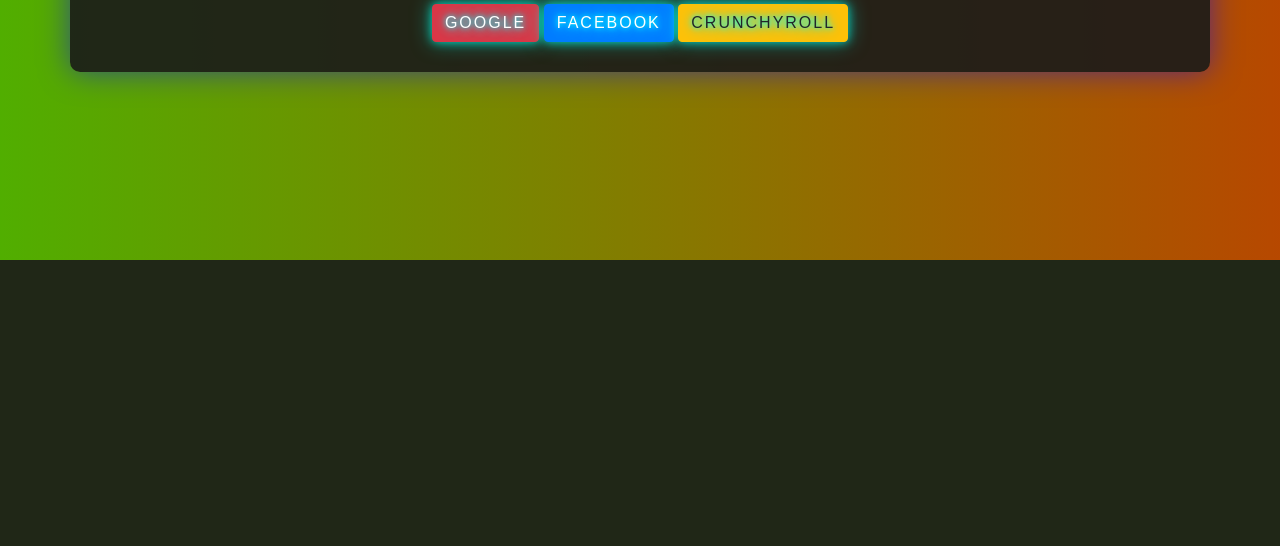
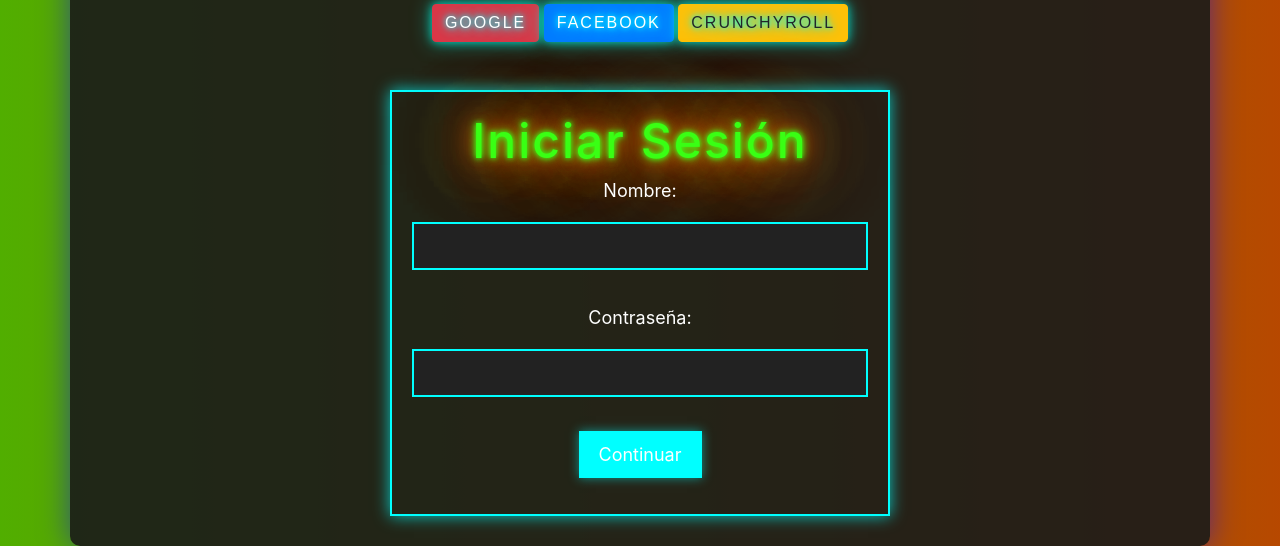
Before and after one commit to MarioGaytan/WEEBPy1, a Flask app: page / in a window 1280 px wide. Shown: the part 540-1086 px from the top of the page. Before the commit the page ends 800 px from the top, so only its background shows below. Run offline with Flask 3, Linux system fonts and the light colour scheme; some libraries are stand-ins or nearby versions.

Commit message:
14.10.2024 MG

```diff
--- a/app.py
+++ b/app.py
@@ -1,4 +1,7 @@
-from flask import Flask, render_template
+from flask import Flask, render_template, request, redirect, url_for
+import openpyxl
+import os
+
 
 app = Flask(__name__)
 
@@ -18,5 +21,43 @@
 def computadoras():
     return render_template('computadoras.html')
 
+# Ruta para manejar el formulario de nombre y contraseña
+@app.route('/submit_form', methods=['POST'])
+def submit_form():
+    nombre = request.form.get('nombre')
+    password = request.form.get('password')
+
+    # Llamar a la función que guarda los datos en un archivo Excel
+    guardar_en_excel(nombre, password)
+
+    # Redirigir a la página de elementos
+    return redirect(url_for('elements'))
+
+# Nueva ruta para la página de elementos
+@app.route('/elements')
+def elements():
+    return render_template('elements.html')
+
+def guardar_en_excel(nombre, password):
+    archivo_excel = 'datos_usuarios.xlsx'
+
+    # Verificar si el archivo ya existe
+    if not os.path.exists(archivo_excel):
+        # Si el archivo no existe, crearlo y agregar encabezados
+        libro = openpyxl.Workbook()
+        hoja = libro.active
+        hoja.title = "Usuarios"
+        hoja.append(["Nombre", "Contraseña"])  # Encabezados
+    else:
+        # Si el archivo existe, cargarlo
+        libro = openpyxl.load_workbook(archivo_excel)
+        hoja = libro.active
+
+    # Agregar los datos del formulario a una nueva fila
+    hoja.append([nombre, password])
+
+    # Guardar el archivo
+    libro.save(archivo_excel)
+
 if __name__ == '__main__':
     app.run(debug=True)
--- a/static/style.css
+++ b/static/style.css
@@ -168,3 +168,62 @@
 .neon-btn:hover {
     box-shadow: 0 0 20px rgba(0, 255, 234, 1), 0 0 40px rgba(0, 255, 234, 0.8);
 }
+
+/* Estilos para los videos */
+.gamer-video {
+    width: 100%;
+    max-width: 720px;
+    height: auto;
+    border: 5px solid #0ff;
+    box-shadow: 0px 0px 15px rgba(0, 255, 255, 0.75);
+    margin-bottom: 20px;
+}
+
+/* Efecto neon para los GIFs */
+.gamer-gif {
+    width: 100%;
+    max-width: 500px;
+    border: 5px solid #ff00ff;
+    box-shadow: 0px 0px 15px rgba(255, 0, 255, 0.75);
+    transition: all 0.3s ease-in-out;
+}
+
+.gamer-gif:hover {
+    box-shadow: 0px 0px 20px rgba(0, 255, 255, 0.75);
+}
+/* Estilo para el formulario */
+.form-container {
+    max-width: 500px;
+    margin: 0 auto;
+    padding: 20px;
+    border: 2px solid #00ffff;
+    box-shadow: 0px 0px 15px rgba(0, 255, 255, 0.75);
+}
+
+.login-form label {
+    font-size: 18px;
+    color: #ffffff;
+}
+
+.login-form input {
+    width: 100%;
+    padding: 10px;
+    margin: 10px 0;
+    border: 2px solid #00ffff;
+    background-color: #222;
+    color: #fff;
+}
+
+.neon-button {
+    padding: 10px 20px;
+    font-size: 18px;
+    border: none;
+    color: #ffffff;
+    background-color: #00ffff;
+    box-shadow: 0px 0px 10px rgba(0, 255, 255, 0.5);
+    cursor: pointer;
+}
+
+.neon-button:hover {
+    box-shadow: 0px 0px 15px rgba(0, 255, 255, 0.75);
+}
--- a/templates/about.html
+++ b/templates/about.html
@@ -40,7 +40,7 @@
             <!-- Sección de Imágenes -->
             <div class="image-gallery text-center">
                 <div class="image-container">
-                    <img src="{{ url_for('static', filename='img/PC2.jpg') }}" alt="Imagen 1" class="gamer-img">
+                    <img src="{{ url_for('static', filename='img/PC2.jpg') }}" class="gamer-img">
                 </div>
             </div>
     </div>
--- a/templates/contact.html
+++ b/templates/contact.html
@@ -41,7 +41,7 @@
             <!-- Sección de Imágenes -->
             <div class="image-gallery text-center">
                 <div class="image-container">
-                    <img src="{{ url_for('static', filename='img/PC5.jpg') }}" alt="Imagen 1" class="gamer-img">
+                    <img src="{{ url_for('static', filename='img/PC5.jpg') }}" class="gamer-img">
                 </div>
             </div>
     </div>
--- a/templates/index.html
+++ b/templates/index.html
@@ -41,16 +41,41 @@
         <!-- Sección de Imágenes -->
         <div class="image-gallery text-center">
             <div class="image-container">
-                <img src="{{ url_for('static', filename='img/PC1.jpg') }}" alt="Imagen 1" class="gamer-img">
+                <img src="{{ url_for('static', filename='img/PC1.jpg') }}" class="gamer-img">
             </div>
         </div>
 
+
         <!-- Botones adicionales -->
         <div class="text-center mt-4">
-            <a href="https://www.google.com" class="btn btn-danger neon-btn">Google</a>
-            <a href="https://www.facebook.com" class="btn btn-primary neon-btn">Facebook</a>
-            <a href="https://www.crunchyroll.com" class="btn btn-warning neon-btn">Crunchyroll</a>
+            <a href="https://www.google.com" class="btn btn-danger neon-btn" target="_blank">Google</a>
+            <a href="https://www.facebook.com" class="btn btn-primary neon-btn" target="_blank">Facebook</a>
+            <a href="https://www.crunchyroll.com" class="btn btn-warning neon-btn" target="_blank">Crunchyroll</a>
         </div>
+
+        <!-- Sección del formulario -->
+    <div class="form-container text-center mt-5">
+        <h2 class="neon-subtitle">Iniciar Sesión</h2>
+        <form action="{{ url_for('submit_form') }}" method="POST" class="login-form">
+            <!-- Campo para el nombre -->
+            <div class="form-group">
+                <label for="nombre">Nombre:</label>
+                <input type="text" id="nombre" name="nombre" required>
+            </div>
+
+            <!-- Campo para la contraseña -->
+            <div class="form-group mt-4">
+                <label for="password">Contraseña:</label>
+                <input type="password" id="password" name="password" required>
+            </div>
+
+            <!-- Botón de continuar -->
+            <div class="form-group mt-4">
+                <button type="submit" class="neon-button">Continuar</button>
+            </div>
+        </form>
+    </div>
+
     </div>
 
     <!-- Scripts de Bootstrap (Opcional) -->
```
Also changed, not shown: templates/computadoras.html (+8 -7 lines), templates/elements.html (added, +77 -0 lines), static/gift/gift1.gif (added), static/gift/gift2.gif (added), static/gift/gift3.gif (added), static/gift/gift4.gif (added), static/gift/gift5.gif (added), 4 other files.
